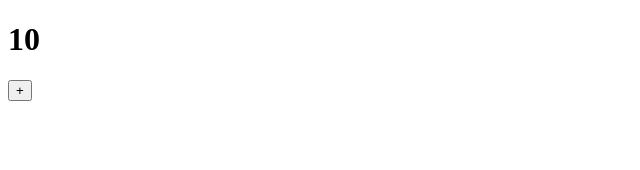
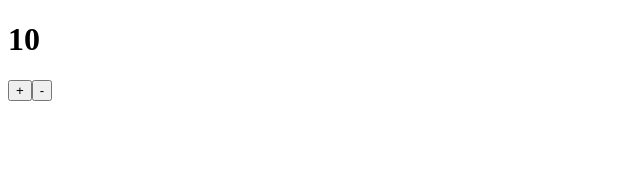
Before and after one commit to JanNowaczek/React.CounterAndInput, a React (Create React App) app: page / in a window 1280 px wide. Shown: the top 170 px of the page, without its empty margins (0-640 px from the left). Built offline with nearby package versions, Linux system fonts and the light colour scheme.

Commit message:
-button added to counter

```diff
--- a/src/Counter/Counter.js
+++ b/src/Counter/Counter.js
@@ -1,17 +1,12 @@
 import React from 'react';
 
 class Counter extends React.Component{
-    constructor(){
-        super()
-
-        this.state = {
-            number: 10,
+    state = {
+        number: 10,
         }
 
-        this.inc = this.inc.bind(this)
-    }
-
     inc = () => this.setState({ number: this.state.number + 1 })
+    dec = () => this.setState({ number: this.state.number - 1 })
 
     render(){
         return(
@@ -25,6 +20,11 @@ class Counter extends React.Component{
                 >
                     +
                 </button>
+                <button
+                    onClick={this.dec}
+                >
+                    -
+                </button>
             </div>
         )
     }
```
